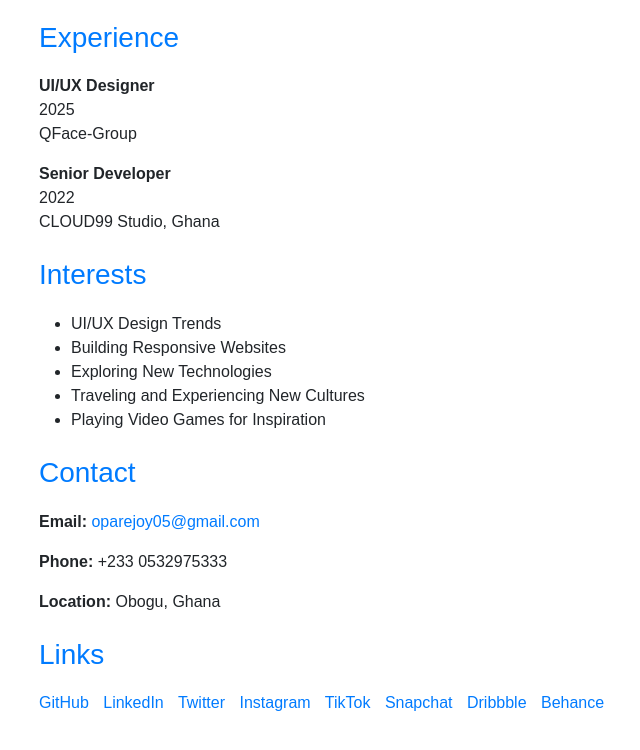
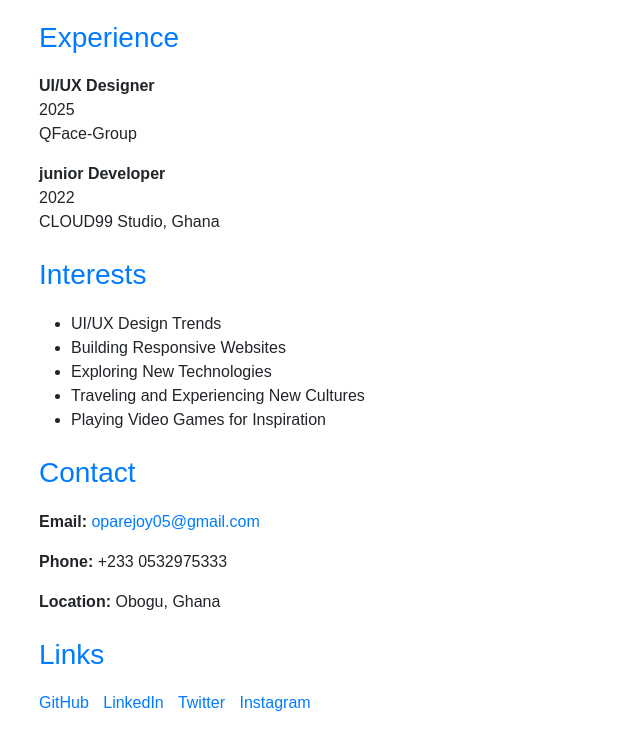
Before and after one commit to Joyopare/aboutme, a plain HTML site: page index.html in a window 1280 px wide. Shown: the part 724-1474 px from the top of the page, without its empty margins (423-1063 px from the left). Drawn offline with nearby package versions, Linux system fonts and the light colour scheme.

Commit message:
Update index.html

```diff
--- a/index.html
+++ b/index.html
@@ -3,7 +3,7 @@
 <head>
     <meta charset="UTF-8">
     <meta name="viewport" content="width=device-width, initial-scale=1.0">
-    <title>Egboka Victory - Graphic Designer</title>
+    <title>Joy Opare - Portfolio</title>
     <!-- Bootstrap CSS -->
     <link href="https://cdn.jsdelivr.net/npm/bootstrap@5.3.0/dist/css/bootstrap.min.css" rel="stylesheet">
     <!-- Custom CSS -->
@@ -78,7 +78,7 @@
                 <div class="experience mb-4">
                     <h3 class="section-title">Experience</h3>
                     <p><strong>UI/UX Designer</strong><br>2025<br>QFace-Group</p>
-                    <p><strong>Senior Developer</strong><br>2022 <br>CLOUD99 Studio, Ghana</p>
+                    <p><strong>junior Developer</strong><br>2022 <br>CLOUD99 Studio, Ghana</p>
                 </div>
 
                  <div class="interests mb-4">
@@ -103,13 +103,10 @@
                     <h3 class="section-title">Links</h3>
                     <p>
                         <a href="https://github.com/Joyopare" target="_blank">GitHub</a>
-                        <a href="https://linkedin.com/in/yourusername" target="_blank">LinkedIn</a>
+                        <a href="https://linkedin.com/in/joyopare" target="_blank">LinkedIn</a>
                         <a href="https://x.com/opare_joy" target="_blank">Twitter</a>
                         <a href="https://www.instagram.com/joy.opare" target="_blank">Instagram</a>
-                        <a href="https://behance.net/" target="_blank">TikTok</a>
-                        <a href="https://behance.net/yourusername" target="_blank">Snapchat</a>
-                        <a href="https://dribbble.com/yourusername" target="_blank">Dribbble</a>
-                        <a href="https://behance.net/yourusername" target="_blank">Behance</a>
+
                     </p>
                 </div>
 
```
